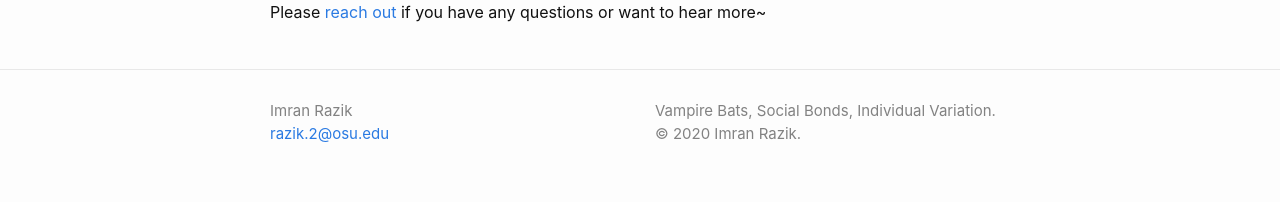
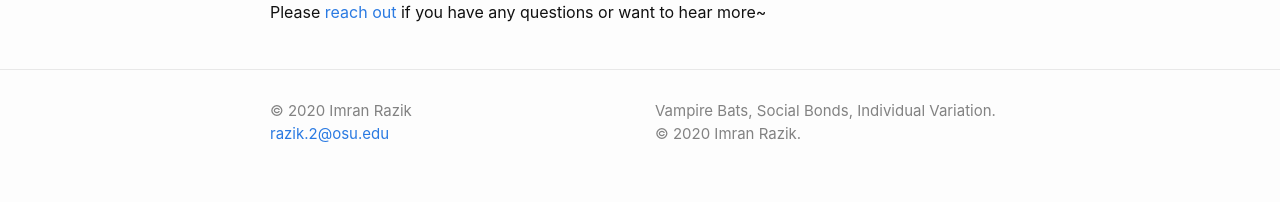
Before and after one commit to imranrazik/imranrazik.github.io, a Jekyll site: the page built from index.md, in a window 1280 px wide. Shown: the part 940-1142 px from the top of the page. Built offline with Jekyll 4.4.1, drawn with Linux system fonts in a browser that asks for light colours; our own code applies the rules of GitHub Pages for plain Markdown files.

Commit message:
Update _config.yml

```diff
--- a/_config.yml
+++ b/_config.yml
@@ -1,6 +1,6 @@
 title: Imran Razik
 author:
-  name: Imran Razik
+  name: © 2020 Imran Razik
   email: razik.2@osu.edu
 description: > # this means to ignore newlines until "show_excerpts:"
   Vampire Bats, Social Bonds, Individual Variation.   © 2020 Imran Razik.
```
